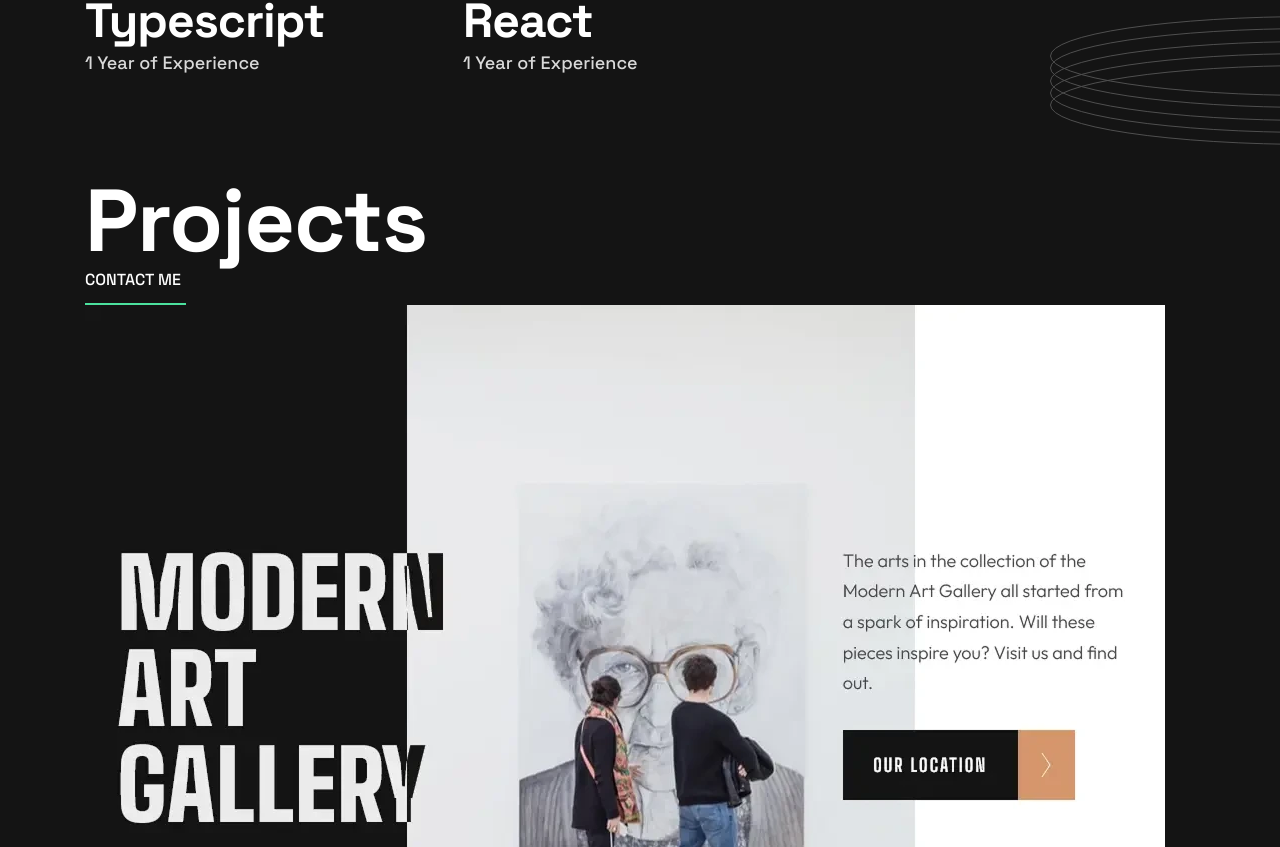
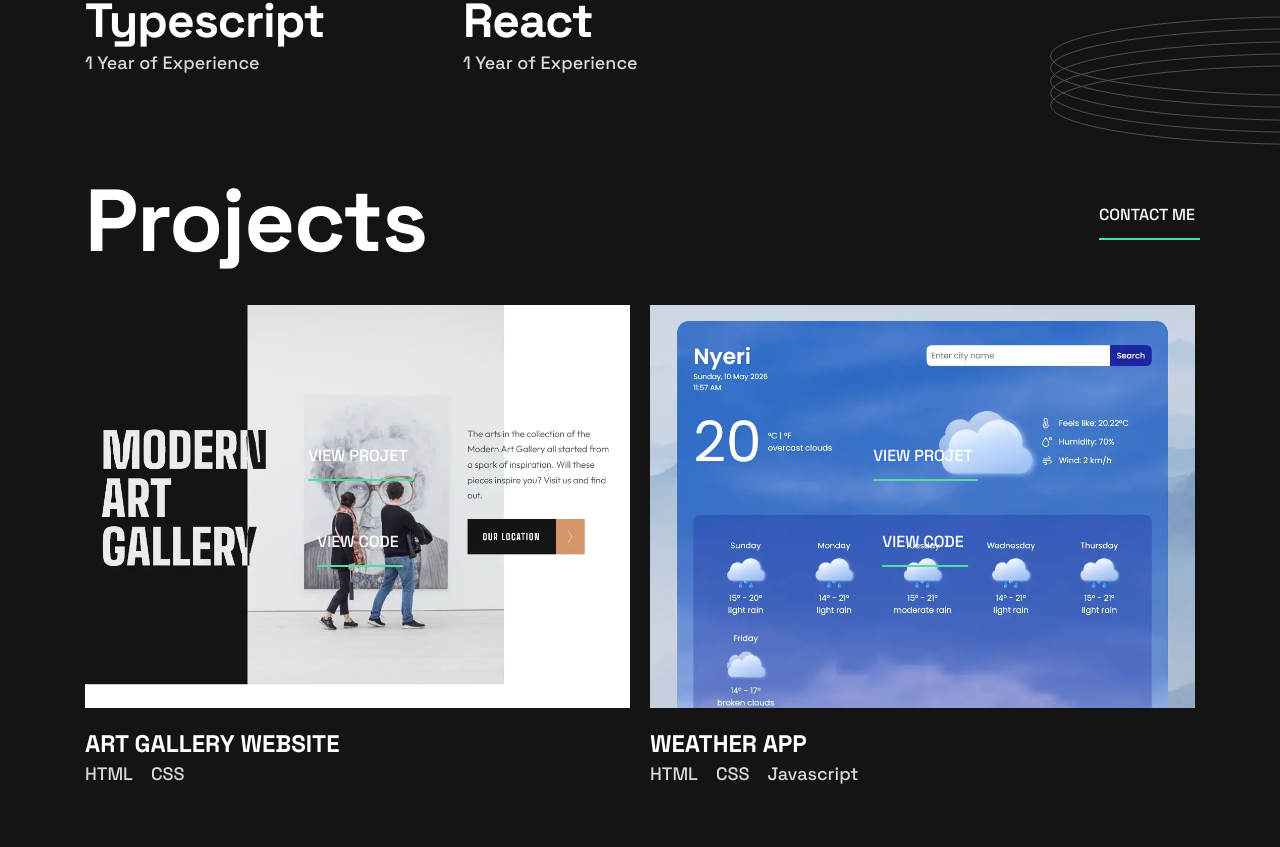
Before and after one commit to Lewis-mbui/lewis-mbui-portfolio, a React (Vite) app: page / in a window 1280 px wide. Shown: the part 1013-1860 px from the top of the page. Built offline with nearby package versions, Linux system fonts and the light colour scheme.

Commit message:
style projects section

```diff
--- a/src/components/ProjectCard.tsx
+++ b/src/components/ProjectCard.tsx
@@ -12,18 +12,20 @@ interface Props {
 const ProjectCard = ({ image, title, skills, projectUrl, codeUrl }: Props) => {
   return (
     <li className="project">
-      <picture>
+      <picture className="project__image">
         <source
           media="(min-width: 600px)"
           srcSet={image.large}
         />
         <img src={image.small} alt="" />
       </picture>
-      <h3 className="project__title heading-medium">{title}</h3>
-      <div className="project__skills">
-        {skills.map(s => <p key={s} className="project__skill">{s}</p>)}
+      <div className="project__text">
+        <h3 className="project__title heading-medium">{title}</h3>
+        <div className="project__skills | flex">
+          {skills.map(s => <p key={s} className="project__skill">{s}</p>)}
+        </div>
       </div>
-      <div className="project__actions">
+      <div className="project__actions | flex">
         <a href={projectUrl} className="link">View Projet</a>
         <a href={codeUrl} className="link">View Code</a>
       </div>
--- a/src/components/ProjectsSection.tsx
+++ b/src/components/ProjectsSection.tsx
@@ -5,11 +5,11 @@ const ProjectsSection = () => {
   return (
     <section className="projects">
       <div className="projects__wrapper wrapper">
-        <header className="projects__header">
+        <header className="projects__header | flex">
           <h2 className="heading-xl">Projects</h2>
           <a href="mailto: lewmugo14479@gmail.com" className="link">Contact me</a>
         </header>
-        <ul className="projects__list" role="list">
+        <ul className="projects__list | grid" role="list">
           {projects.map(p => <ProjectCard key={p.id} image={p.image} title={p.title} skills={p.skills} projectUrl={p.projectUrl} codeUrl={p.codeUrl} />)}
         </ul>
       </div>
--- a/src/index.css
+++ b/src/index.css
@@ -503,3 +503,76 @@ textarea {
     column-gap: 1.5rem;
   }
 }
+
+/* PROJECTS SECTION */
+.projects__header {
+  justify-content: space-between;
+  margin-bottom: 2.5rem;
+}
+
+.projects__list {
+  --grid-gap: 2.5rem;
+}
+
+.project__text {
+  margin-block: 1.25rem;
+}
+
+.project__skills {
+  --flex-gap: 1.125rem;
+}
+
+.project__actions {
+  --flex-gap: 2rem;
+  /* outline: 2px solid red; */
+}
+
+@media (min-width: 37.5em) {
+  .projects__list {
+    grid-template-columns: 1fr 1fr;
+    column-gap: 1.25rem;
+    row-gap: 3.75rem;
+  }
+}
+
+@media (min-width: 56.25em) {
+  .project {
+    position: relative;
+  }
+
+  .project__actions {
+    --flex-gap: 3rem;
+    opacity: 0;
+    scale: 0;
+
+    flex-direction: column;
+    position: absolute;
+    top: 138px;
+    left: 50%;
+    transform: translateX(-50%);
+    transition: opacity 200ms ease-in-out, scale 200ms ease-in-out;
+  }
+
+  .project__image {
+    cursor: pointer;
+    transition: opacity 200ms ease-in-out;
+  }
+
+  .project__image:hover {
+    opacity: .4;
+  }
+
+  .project:has(.project__image:hover) .project__actions,
+  .project:has(.project__actions:hover) .project__actions {
+    opacity: 1;
+    scale: 1;
+  }
+
+  .project:has(.project__actions:hover) .project__image {
+    opacity: .4;
+  }
+
+  .project__text {
+    margin-block-end: 0;
+  }
+}
```
